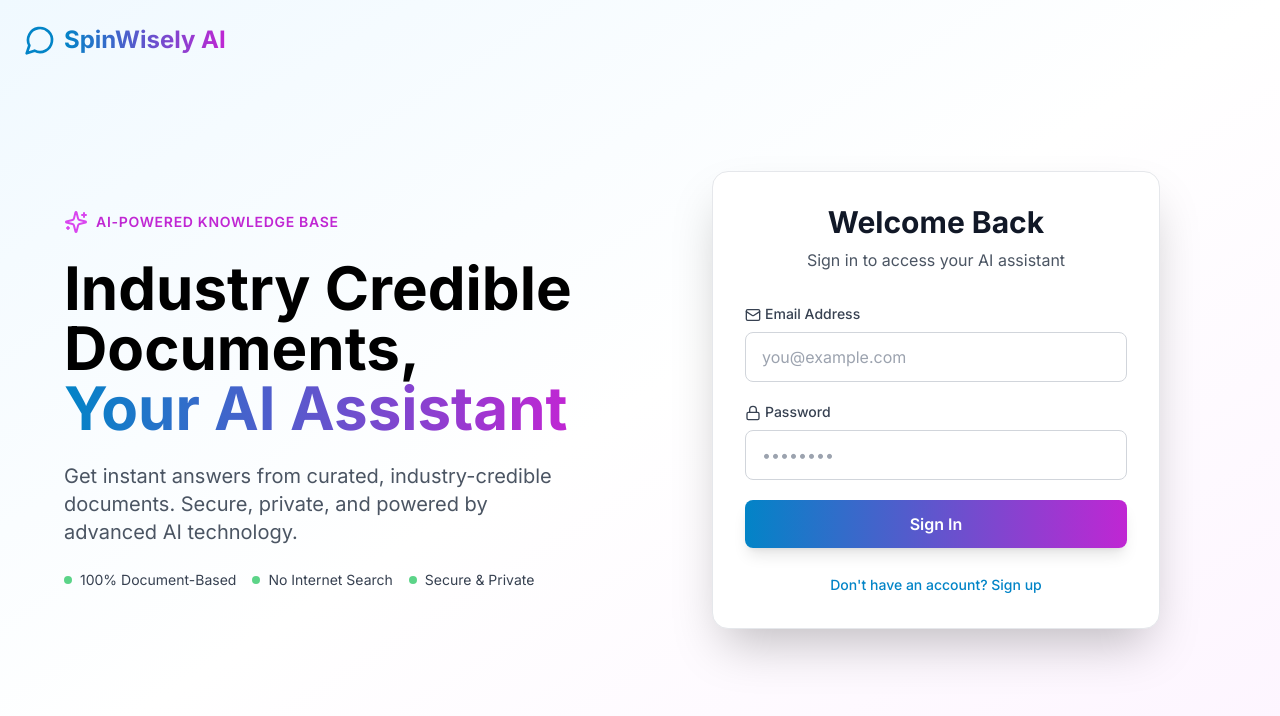
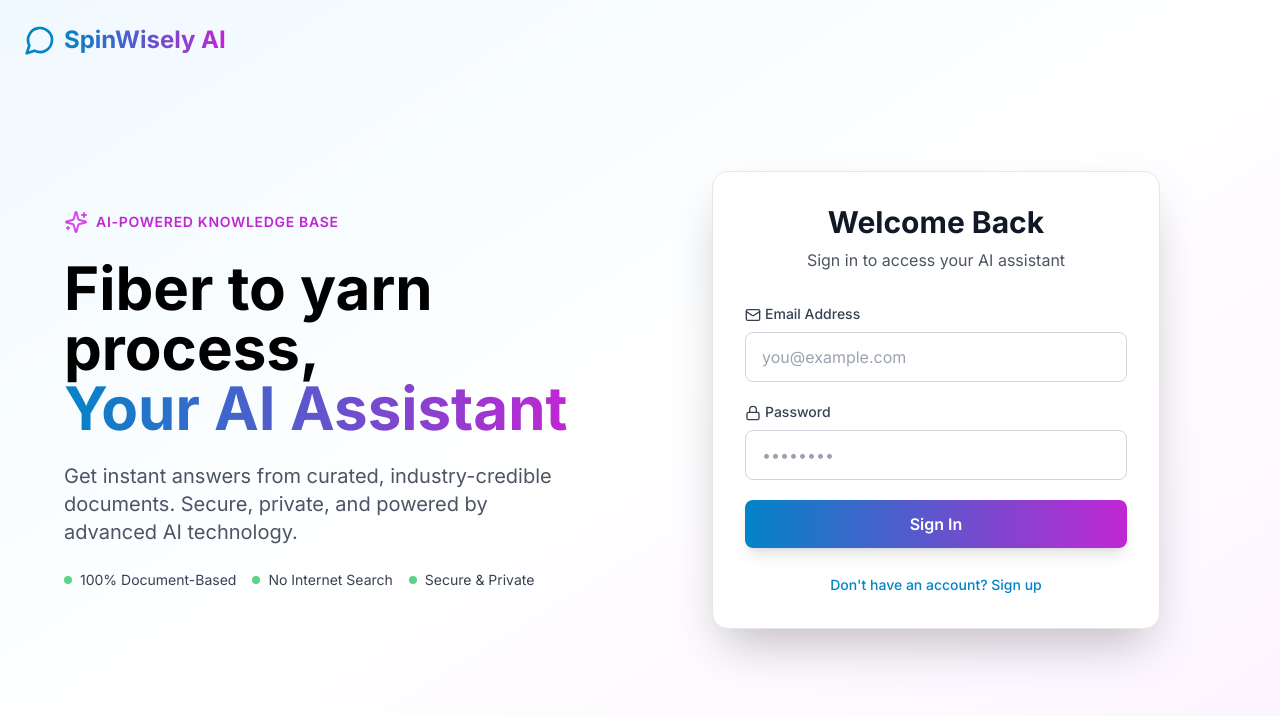
Before and after one commit to neospinllc/spinwisely.AI, a Next.js app: page / in a window 1280 px wide. Shown: the top 716 px of the page. Built offline with nearby package versions, Linux system fonts and the light colour scheme; no server answers.

Commit message:
Update landing page heading to 'Fiber to yarn process'

```diff
--- a/app/page.js
+++ b/app/page.js
@@ -81,7 +81,7 @@
                         </div>
 
                         <h1 className="text-5xl md:text-6xl font-bold leading-tight">
-                            Industry Credible Documents,
+                            Fiber to yarn process,
                             <br />
                             <span className="bg-gradient-to-r from-primary-600 to-accent-600 bg-clip-text text-transparent">
                                 Your AI Assistant
```
